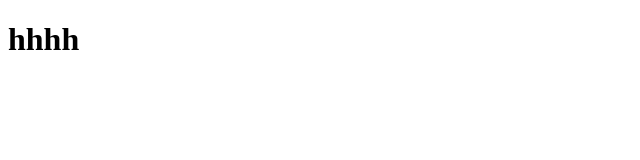
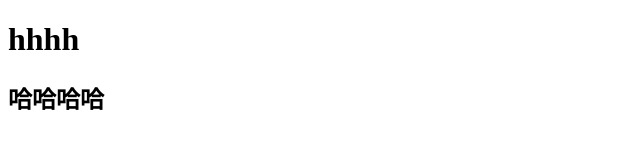
Before and after one commit to hulinlove/git-first, a plain HTML site: page src/index.html in a window 1280 px wide. Shown: the whole page, without its empty margins (0-640 px from the left). Drawn offline with Linux system fonts and the light colour scheme.

Commit message:
改变了index.html
change

```diff
--- a/src/index.html
+++ b/src/index.html
@@ -6,5 +6,6 @@
 </head>
 <body>
     <h1>hhhh</h1>
+    <h2>哈哈哈哈</h2>
 </body>
 </html>
```
